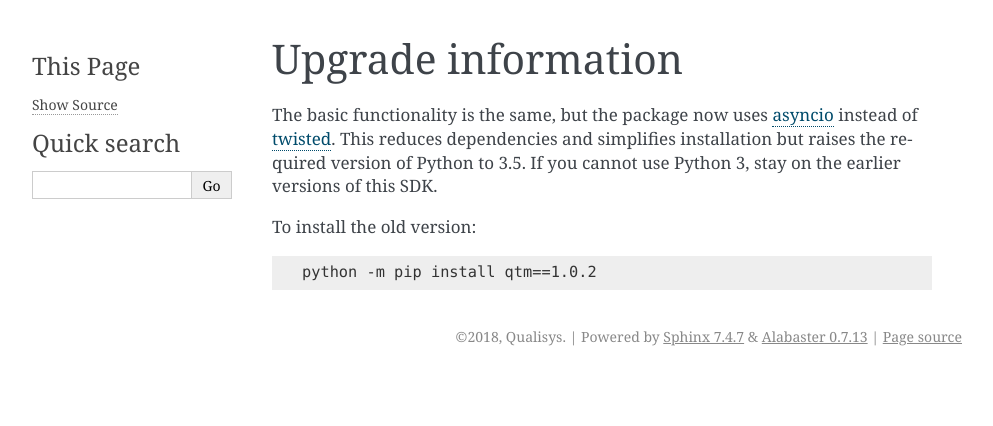
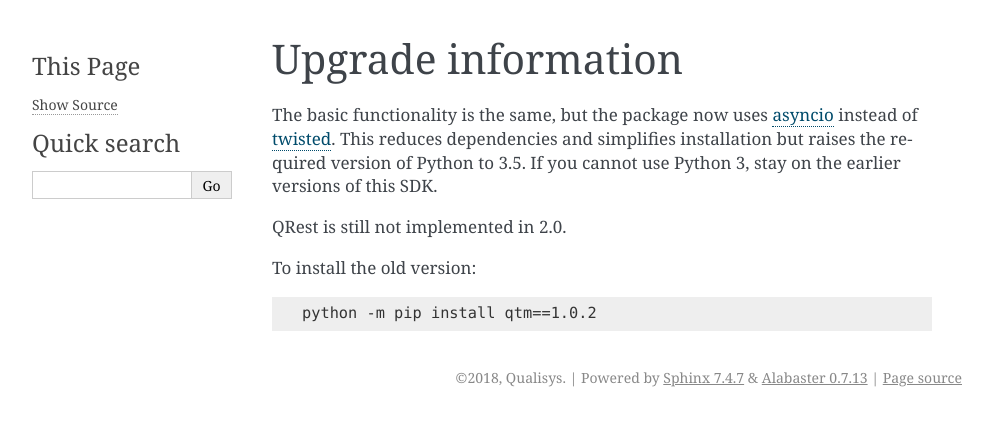
Before and after one commit to qualisys/qualisys_python_sdk, a Sphinx documentation site: the page built from docs/deprecated.rst, in a window 1280 px wide. Shown: the top 426 px of the page, without its empty margins (148-1141 px from the left). Built offline with Sphinx 7.4.7, drawn with Linux system fonts in a browser that asks for light colours.

Commit message:
Added mention of QRest in info about breaking change

```diff
--- a/docs/deprecated.rst
+++ b/docs/deprecated.rst
@@ -8,6 +8,8 @@ uses `asyncio <https://docs.python.org/3.5/library/asyncio.html>`_ instead of `t
 This reduces dependencies and simplifies installation but raises the required version of Python to 3.5.
 If you cannot use Python 3, stay on the earlier versions of this SDK.
 
+QRest is still not implemented in 2.0.
+
 To install the old version:
 
 .. code-block:: console
```
